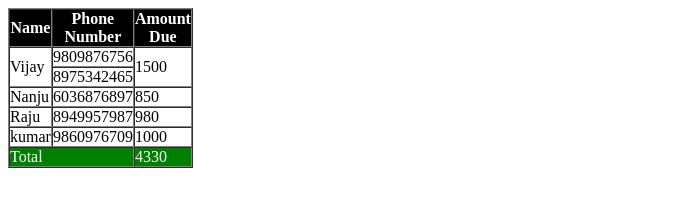
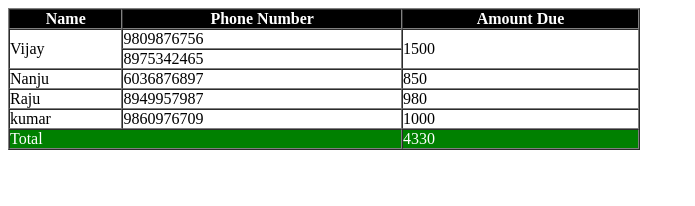
Before and after one commit to sanjaypng/sanjay, a plain HTML site: page My-account.html in a window 1280 px wide. Shown: the whole page, without its empty margins (0-695 px from the left). Drawn offline with Linux system fonts and the light colour scheme.

Commit message:
Update My-account.html

```diff
--- a/My-account.html
+++ b/My-account.html
@@ -6,7 +6,7 @@
     <title>My Account</title>
 </head>
 <body>
-   <table border="1"cellpadding="0" cellspacing="0" width="45px">
+   <table border="1"cellpadding="0" cellspacing="0" width="50%">
                     <tr bgcolor="black">
                      <th><font color="white">Name</font></th>
                       <th><font color="white">Phone Number</font></th>
```
